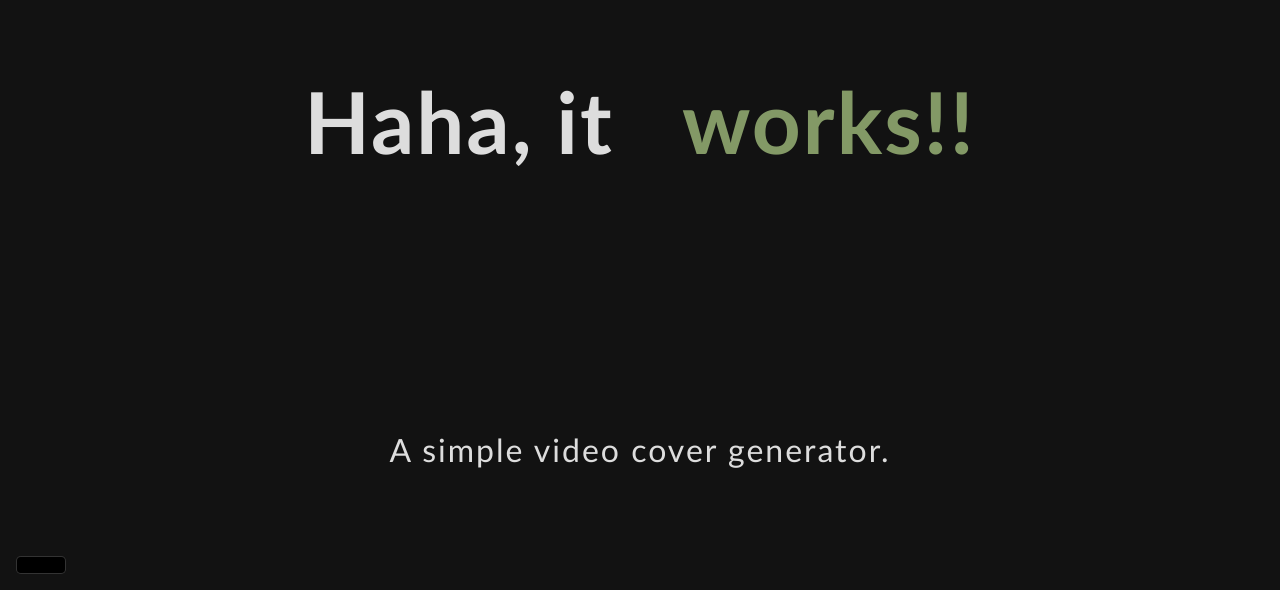
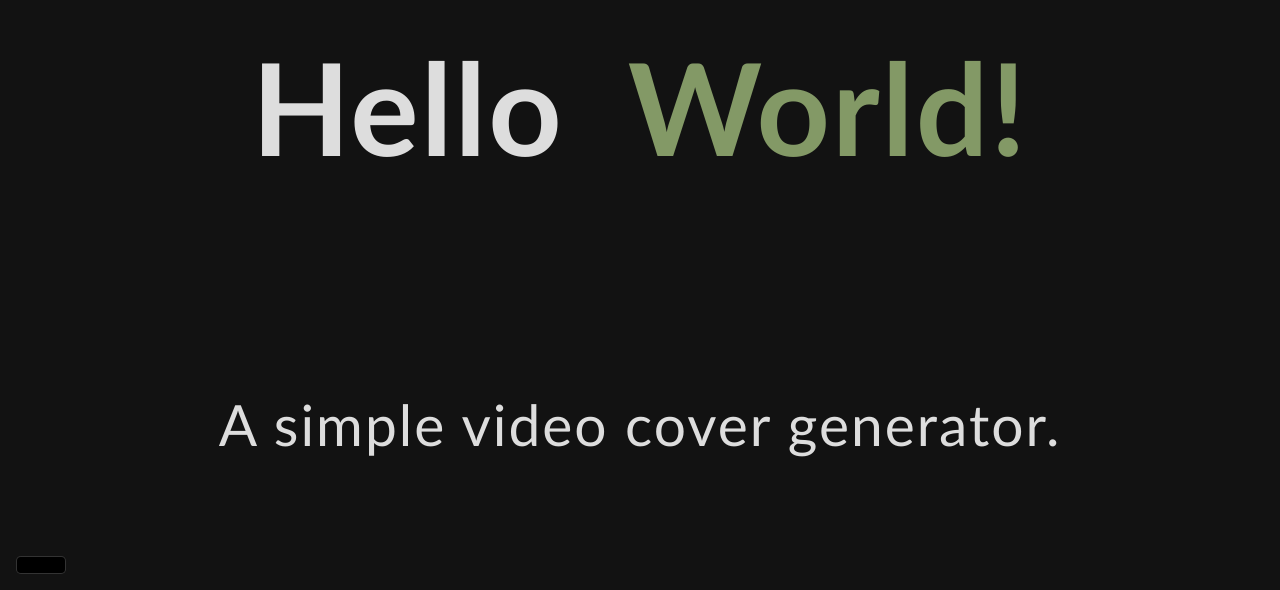
Before and after one commit to jiakun-zhao/video-cover, a Vue app: page / in a window 1280 px wide. Shown: the part 210-800 px from the top of the page. Built offline with nearby package versions, Linux system fonts and the light colour scheme.

Commit message:
chore: font size fix

```diff
--- a/src/App.vue
+++ b/src/App.vue
@@ -3,8 +3,8 @@ import { onMounted, ref } from 'vue'
 import html2canvas from 'html2canvas'
 
 const isInputBoxShow = ref(false)
-const part1 = ref<string>('Haha, it')
-const part2 = ref<string>('works!!')
+const part1 = ref<string>('Hello')
+const part2 = ref<string>('World!')
 const part3 = ref<string>('A simple video cover generator.')
 const coverEl = ref<HTMLDivElement>()
 const part2TextColor = ref<string>('')
@@ -38,11 +38,11 @@ onMounted(() => randomColor())
 <template>
     <!-- !Cover -->
     <div ref="coverEl" class="aspect-16/10 bg-#121212 flex flex-col justify-end max-w-full mx-auto text-center" :style="{ width: 'calc(100vh * 16 / 10)' }">
-        <div class="font-bold h-45%" :style="{ fontSize: 'calc((100vh * 16 / 10) / 15)' }">
+        <div class="font-bold h-45%" :style="{ fontSize: 'calc((100vh * 16 / 10) / 10)' }">
             <span>{{ part1 }}</span>
-            <span class="ml-.8em" :style="{ color: part2TextColor }">{{ part2 }}</span>
+            <span class="ml-.5em" :style="{ color: part2TextColor }">{{ part2 }}</span>
         </div>
-        <div class="h-20%" :style="{ fontSize: 'calc((100vh * 16 / 10) / 40)' }">{{ part3 }}</div>
+        <div class="h-25%" :style="{ fontSize: 'calc((100vh * 16 / 10) / 22.5)' }">{{ part3 }}</div>
     </div>
 
     <!-- !Control -->
```
